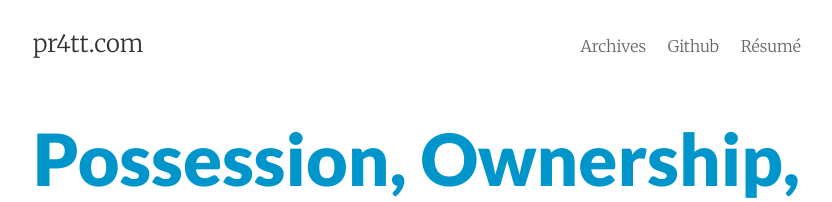
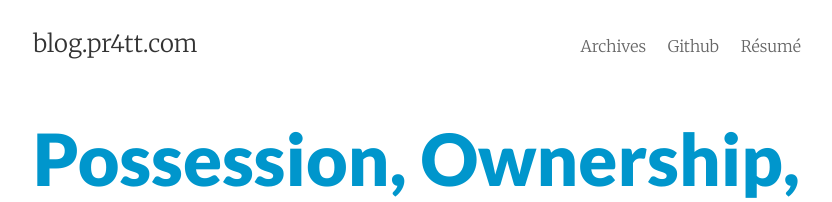
Before and after one commit to spratt/spratt.github.io, a Jekyll site: the page built from index.html, in a window 1280 px wide and 900 px high. Shown: the top 202 px of the window, without its empty margins (223-1055 px from the left). Built offline with Jekyll 4.4.1, drawn with Linux system fonts in a browser that asks for light colours; the list of posts is cut into pages by our own code.

Commit message:
Change title to blog.pr4tt.com

```diff
--- a/_config.yml
+++ b/_config.yml
@@ -1,5 +1,5 @@
 # Site settings
-title:         pr4tt.com
+title:         blog.pr4tt.com
 email:         simon@pr4tt.com
 author:        Simon David Pratt
 description:   "Simon Pratt's blog"
```
